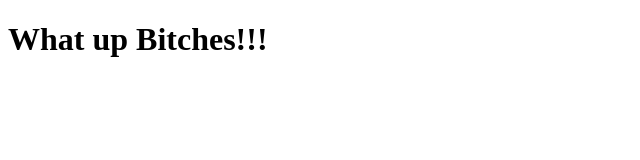
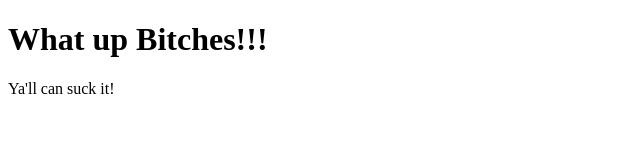
Before and after one commit to BurlSchnarl/github_demo, a plain HTML site: page index.html in a window 1280 px wide. Shown: the whole page, without its empty margins (0-640 px from the left). Drawn offline with Linux system fonts and the light colour scheme.

Commit message:
Updated
Updated the files some more

```diff
--- a/index.html
+++ b/index.html
@@ -8,5 +8,6 @@
 </head>
 <body>
     <h1>What up Bitches!!!</h1>
+    <p>Ya'll can suck it!</p>
 </body>
 </html>
```
Also changed, not shown: 1 other file.
